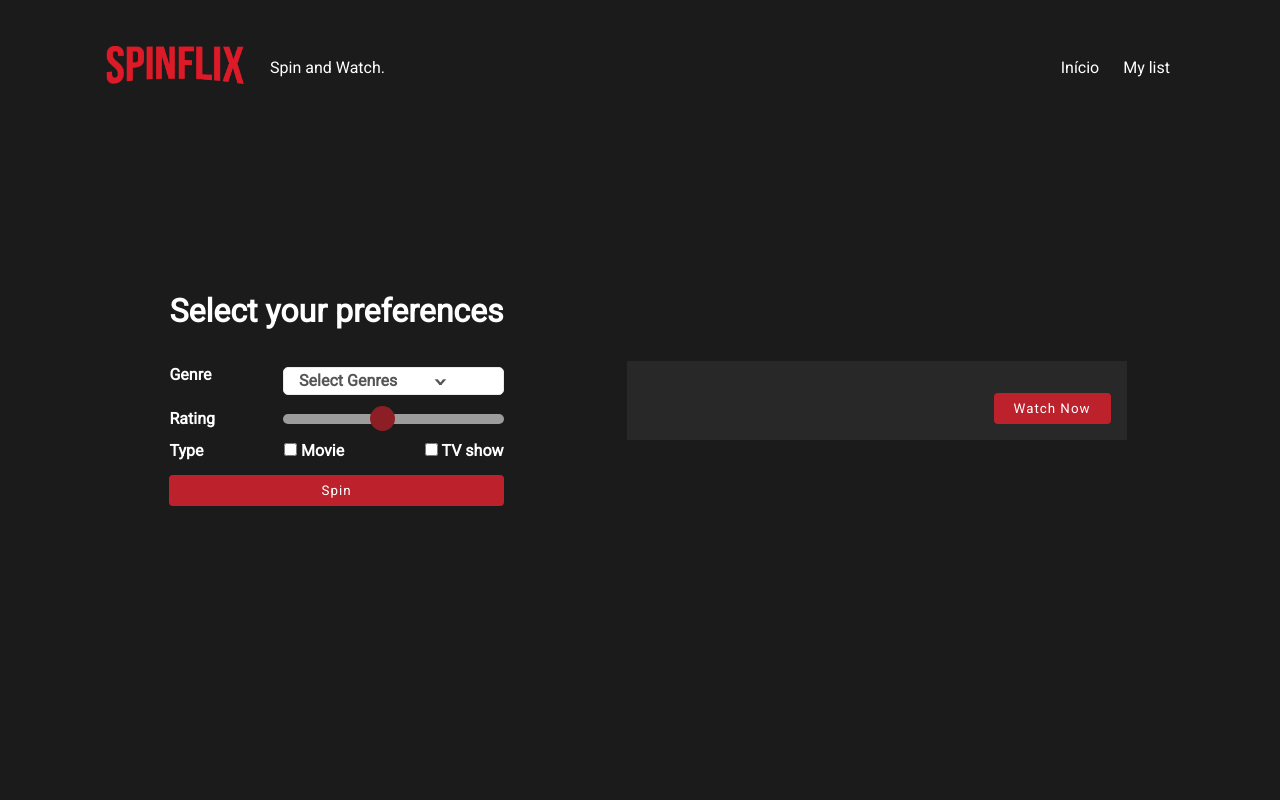
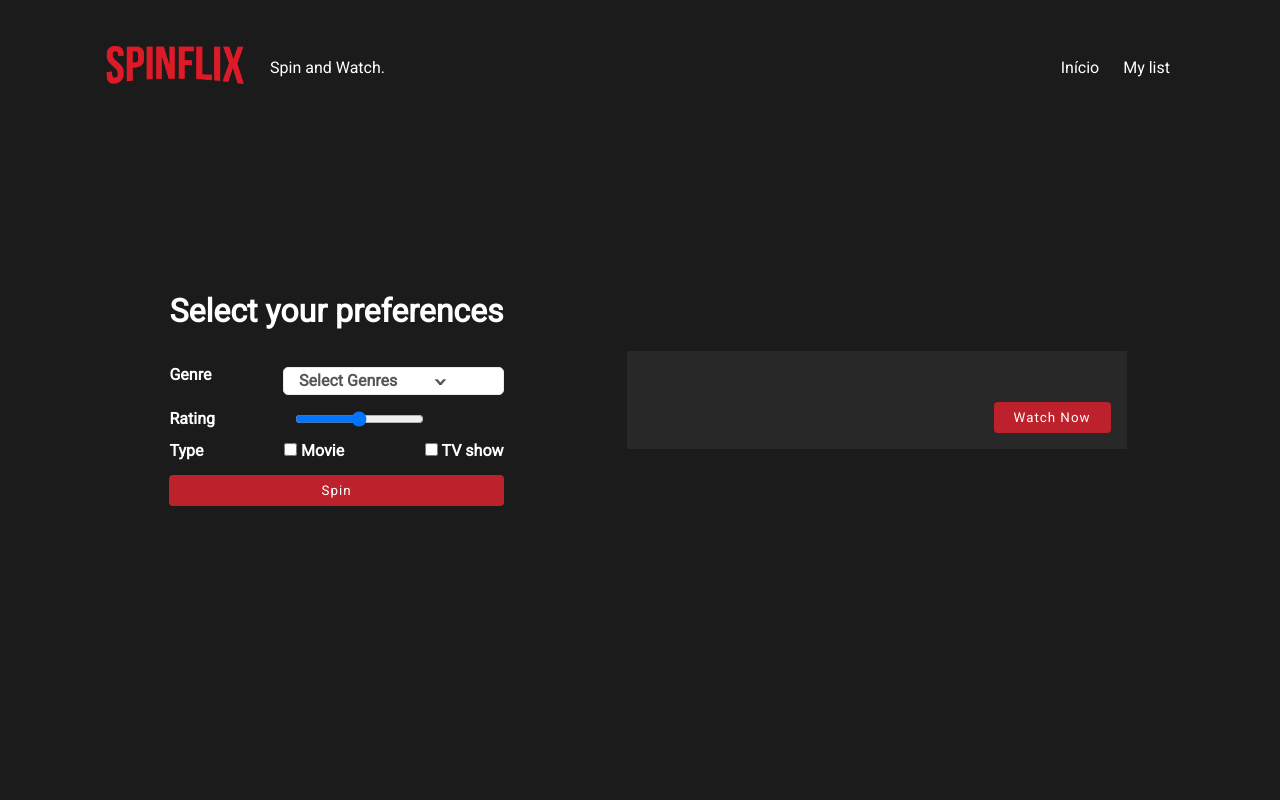
Before and after one commit to vitorbandeira1/Proj2-tecWeb, a Django app: template moviegenerator/templates/moviegenerator/teste.html in a window 1280 px wide. Run offline with Django 3.2, Linux system fonts and the light colour scheme; the template is opened without the code that fills it, so the values that code supplies are empty; some libraries are stand-ins or nearby versions.

Commit message:
Ajustando funcoes para Tvshow e Movies/Correcao de CSS

```diff
--- a/moviegenerator/admin.py
+++ b/moviegenerator/admin.py
@@ -1,5 +1,5 @@
 from django.contrib import admin
-from .models import TextField
+from .models import Production
 
 
-admin.site.register(TextField)
+admin.site.register(Production)
--- a/moviegenerator/filters.py
+++ b/moviegenerator/filters.py
@@ -1,6 +1,6 @@
 import django_filters
 from django_filters import CharFilter
-from .models import TextField
+from .models import Production
 
 # class NotesFilter(django_filters.FilterSet):
 #     tag = CharFilter(field_name='tag', lookup_expr='icontains')
--- a/moviegenerator/forms.py
+++ b/moviegenerator/forms.py
@@ -1,6 +1,6 @@
 from django.forms import ModelForm
 from django import forms
-from .models import TextField
+from .models import Production
 
 # class NoteForm(ModelForm):
 #     class Meta:
--- a/moviegenerator/serializers.py
+++ b/moviegenerator/serializers.py
@@ -1,5 +1,5 @@
 from rest_framework import serializers
-from .models import Note
+from .models import Production
 
 
 # class TextFieldSerializer(serializers.ModelSerializer):
--- a/moviegenerator/static/moviegenerator/css/generobox.css
+++ b/moviegenerator/static/moviegenerator/css/generobox.css
@@ -33,6 +33,8 @@
   z-index: 500;
   border: 1px solid #eaeaec;
   background: #fff;
+  height: 400px;
+  overflow: scroll;
 }
 .select-list .select-options .option label {
   display: inline-block;
--- a/moviegenerator/static/moviegenerator/css/slider.css
+++ /dev/null
@@ -1,29 +0,0 @@
-.slider {
-    -webkit-appearance: none;
-    width: 100%;
-    height: 10px;
-    border-radius: 5px;
-    background: #d3d3d3;
-    outline: none;
-    opacity: 0.7;
-    -webkit-transition: .2s;
-    transition: opacity .2s;
-  }
-
-  .slider::-webkit-slider-thumb {
-    -webkit-appearance: none;
-    appearance: none;
-    width: 25px;
-    height: 25px;
-    border-radius: 50%;
-    background: #bd212b;
-    cursor: pointer;
-  }
-
-  .slider::-moz-range-thumb {
-    width: 25px;
-    height: 25px;
-    border-radius: 50%;
-    background: #bd212b;
-    cursor: pointer;
-  }
--- a/moviegenerator/static/moviegenerator/css/teste.css
+++ b/moviegenerator/static/moviegenerator/css/teste.css
@@ -125,9 +125,12 @@
     padding: 1rem;
 }
 
+
 .container .output .movie-cover{
-    max-width: 220px;
-    padding-right: 5%;
+    max-width: 250px;
+    margin-left: 25%;
+    margin-top: 7%;
+    margin-bottom: 7%;
     border-radius: 5px;
 }
 
--- a/moviegenerator/static/moviegenerator/script/slider.js
+++ /dev/null
@@ -1,8 +0,0 @@
-var slider = document.getElementById("myRange");
-var output = document.getElementById("demo");
-output.innerHTML = slider.value; // Display the default slider value
-
-// Update the current slider value (each time you drag the slider handle)
-slider.oninput = function() {
-  output.innerHTML = this.value;
-}
--- a/moviegenerator/templates/moviegenerator/generobox.html
+++ b/moviegenerator/templates/moviegenerator/generobox.html
@@ -5,9 +5,17 @@
 <div class="select-list">
     <div class="title">Select Genres</div>
     <div class="select-options">
-        {% for id,name in dictTV.items %}
+        <p>TV Show</p>
+        {% for id,name in genresTv.items %}
         <div class="option">
-            <input type="checkbox" name="vehicle" id="{{id}}" value="{{id}}" />
+            <input type="checkbox" name="genres" id="{{id}}" value="{{id}}" />
+            <label for="{{id}}">{{name}}</label>
+        </div>
+        {% endfor %}
+        <p>Movie</p>
+        {% for id,name in genresMovie.items %}
+        <div class="option">
+            <input type="checkbox" name="genres" id="{{id}}" value="{{id}}" />
             <label for="{{id}}">{{name}}</label>
         </div>
         {% endfor %}
@@ -56,7 +64,6 @@
         var checkboxValue = $(this).val();
         var isChecked = $(this).is(":checked");
 
-        alert(checkboxValue + " is " + isChecked);
         }
   </script>
 
--- a/moviegenerator/templates/moviegenerator/slider.html
+++ b/moviegenerator/templates/moviegenerator/slider.html
@@ -1,11 +1,17 @@
-{% load static %}
-
 
 {% block content %}
 
-<link rel="stylesheet" href="{% static 'moviegenerator/css/slider.css' %}"/>
-<div class="slidecontainer">
-    <input type="range" min="1" max="10" value="5" class="slider" id="myRange">
-  </div>
-  <script type="text/javascript" src="{% static 'moviegenerator/script/slider.js' %}"></script>
+
+<input type="range" id="rating" name="rating" min="0" max="10" step="0.1" onChange="change();">
+<label id="display"></label>
+<script>
+function change(){
+  var display = document.getElementById('display')
+  var value = document.getElementById('rating').value
+  console.log(document.getElementById('rating').value)
+  display.innerText = value;
+};
+</script>
+
+
 {% endblock %}
--- a/moviegenerator/templates/moviegenerator/teste.html
+++ b/moviegenerator/templates/moviegenerator/teste.html
@@ -13,6 +13,7 @@
 	  <link href="https://fonts.googleapis.com/css2?family=Roboto&family=Permanent+Marker&display=swap" rel="stylesheet" />
 	  <link rel="stylesheet" href="{% static 'moviegenerator/css/teste.css' %}"/>
       <link rel="stylesheet" href="{% static 'moviegenerator/css/generobox.css' %}"/>
+      <link rel="stylesheet" href="{% static 'moviegenerator/css/slider.css' %}"/>
   </head>
 
   <body>
@@ -64,14 +65,17 @@
                 </form>
             </div>
             <div class="output">
+                <form method="post">
+                {% csrf_token %}
                 <img src= "{{img}}" class="movie-cover">
                 <div class="content">
                     <h2>{{title}}</h2>
                     <p class="synopsis">
                         {{overview}}
                     </p>
-                    <button class="btn"><a href = "{{link}}">Watch Now</a></button>
+                    <button type="submit" class="btn" name="taskAdd"><a href = "{{link}}">Watch Now</a></button>
                 </div>
+                </form>
             </div>
         </div>
     </section>
```
Also changed, not shown: moviegenerator/views.py (+164 -90 lines), db.sqlite3, moviegenerator/migrations/0002_auto_20210511_0832.py (added).
